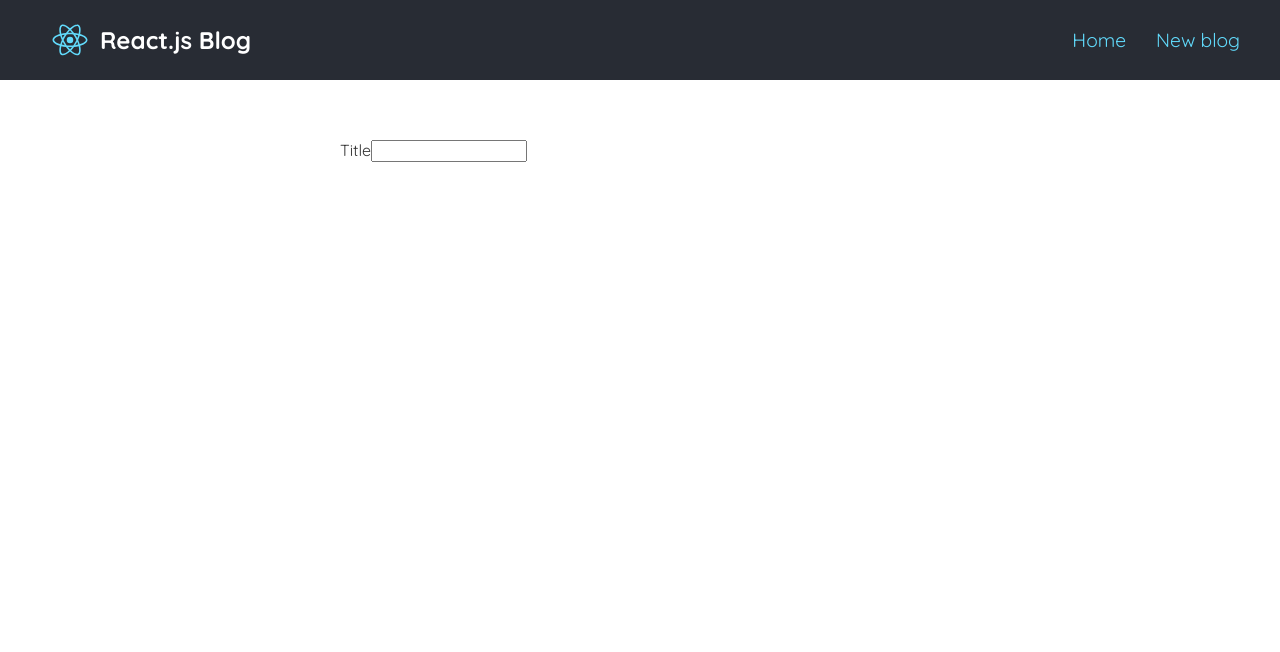
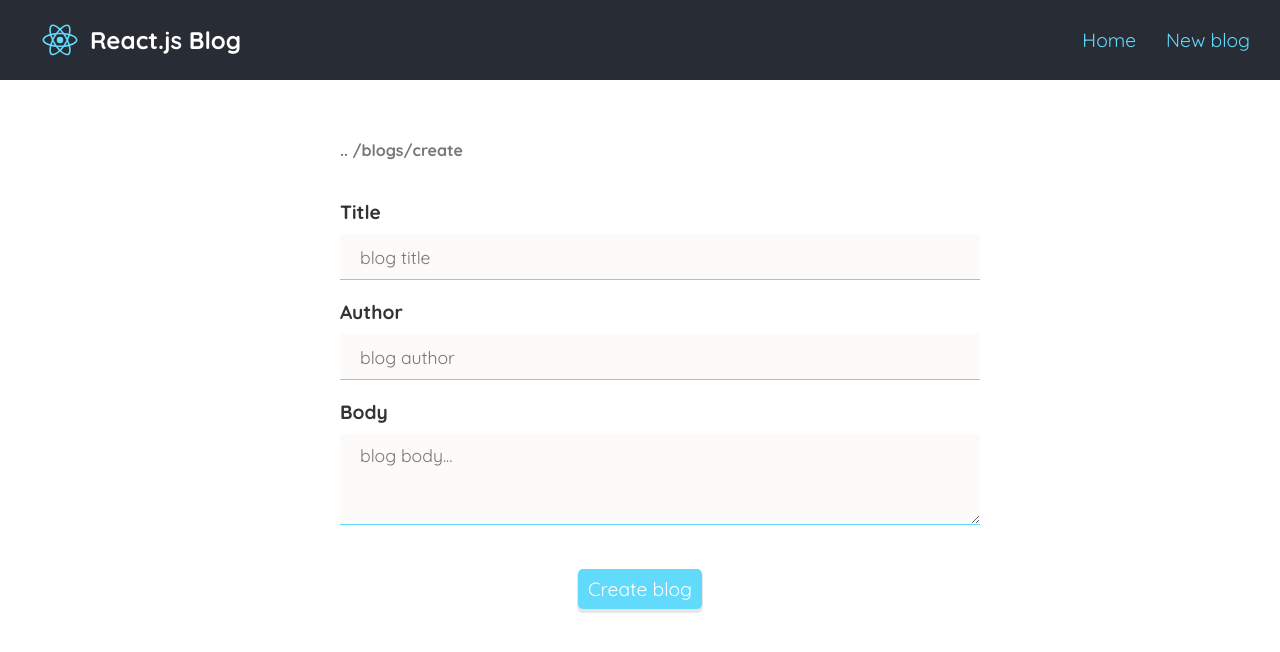
Before and after one commit to imohamedsayed/React-blog-app, a React (Create React App) app: page /create in a window 1280 px wide. Shown: the top 652 px of the page. Built offline with nearby package versions, Linux system fonts and the light colour scheme.

Commit message:
Create and delete bolgs and 404 page

```diff
--- a/data/db.json
+++ b/data/db.json
@@ -17,6 +17,18 @@
       "body": "Vue.js is a progressive JavaScript framework for building user interfaces. It emphasizes simplicity and flexibility, making it easy to integrate into projects. Vue uses a component-based architecture for building interactive web applications.",
       "author": "Mohamed",
       "id": 3
+    },
+    {
+      "title": "Laravel",
+      "author": "Sayed",
+      "body": "Laravel is a popular open-source PHP web application framework. It provides a robust and elegant way to build web applications, with features like routing, ORM, authentication, and templating, making development efficient and enjoyable.",
+      "id": 4
+    },
+    {
+      "title": "Django",
+      "author": "Sayed",
+      "body": "\nDjango is a high-level Python web framework that simplifies web development by providing pre-built components and tools. It follows the Model-View-Controller (MVC) architectural pattern, promoting clean and maintainable web application development.",
+      "id": 5
     }
   ]
 }
--- a/package.json
+++ b/package.json
@@ -11,6 +11,7 @@
     "react-dom": "^18.2.0",
     "react-router-dom": "^6.15.0",
     "react-scripts": "5.0.1",
+    "react-toastify": "^9.1.3",
     "web-vitals": "^2.1.4"
   },
   "scripts": {
--- a/src/AddBlog.js
+++ b/src/AddBlog.js
@@ -1,9 +1,89 @@
+import { useState } from "react";
+import axios from "axios";
+import { toast } from "react-toastify";
+import { useNavigate } from "react-router-dom";
 const AddBlog = () => {
+  const [title, setTitle] = useState("");
+  const [author, setAuthor] = useState("");
+  const [body, setBody] = useState("");
+  const [loading, setLoading] = useState(false);
+  const negative = useNavigate();
+
+  const addBlog = async (e) => {
+    e.preventDefault();
+
+    const blog = {
+      title,
+      author,
+      body,
+    };
+    setLoading(true);
+    try {
+      const res = await axios.post("http://localhost:8000/blogs", blog);
+
+      if (res.status === 201) {
+        toast.success("blog created successfully", {
+          autoClose: 1000,
+        });
+
+        negative("/");
+      } else {
+        toast.error("Something is wrong with your blog", {
+          autoClose: 1000,
+        });
+        console.log(res);
+      }
+    } catch (error) {
+      toast.error(error.message, {
+        autoClose: 1000,
+      });
+    }
+
+    setLoading(false);
+  };
+
   return (
     <div className="AddBlog">
-      <form>
-        <label>Title</label>
-        <input type="text" name="title" id="  " />
+      <h4 style={{ color: "#777", marginBottom: "40px" }}>.. /blogs/create</h4>
+      <form onSubmit={addBlog}>
+        <div className="form-field">
+          <label>Title</label>
+          <input
+            type="text"
+            placeholder="blog title"
+            required
+            value={title}
+            onChange={(e) => setTitle(e.target.value)}
+          />
+        </div>
+        <div className="form-field">
+          <label>Author</label>
+          <input
+            type="text"
+            placeholder="blog author"
+            required
+            value={author}
+            onChange={(e) => setAuthor(e.target.value)}
+          />
+        </div>
+        <div className="form-field">
+          <label>Body</label>
+          <textarea
+            placeholder="blog body..."
+            required
+            value={body}
+            onChange={(e) => setBody(e.target.value)}
+          ></textarea>
+        </div>
+
+        <div className="submit">
+          {!loading && <button>Create blog</button>}
+          {loading && (
+            <button disabled style={{ opacity: "0.6" }}>
+              Loading ....
+            </button>
+          )}
+        </div>
       </form>
     </div>
   );
--- a/src/App.js
+++ b/src/App.js
@@ -3,6 +3,8 @@ import Home from "./Home";
 import Blog from "./Blog";
 import AddBlog from "./AddBlog";
 import { BrowserRouter as Router, Route, Routes } from "react-router-dom";
+import { ToastContainer } from "react-toastify";
+import NotFound from "./NotFound";
 
 function App() {
   return (
@@ -14,8 +16,10 @@ function App() {
             <Route exact path="/" element={<Home />}></Route>
             <Route exact path="/create" element={<AddBlog />}></Route>
             <Route exact path="/blogs/:id" element={<Blog />}></Route>
+            <Route path="*" element={<NotFound />}></Route>
           </Routes>
         </div>
+        <ToastContainer />
       </div>
     </Router>
   );
--- a/src/Blog.js
+++ b/src/Blog.js
@@ -1,11 +1,65 @@
+import Loading from "./Loading";
+import Error from "./Error";
+
 import { useParams } from "react-router-dom";
+import useGet from "./useGet";
+import { useState } from "react";
+import { useNavigate } from "react-router-dom";
+import { toast } from "react-toastify";
+import axios from "axios";
 
 const Blog = () => {
   const { id } = useParams();
+  const navigate = useNavigate();
+  const { data: blog, isLoading, error } = useGet("blogs/" + id);
+
+  const [pending, setPending] = useState(false);
+
+  const deleteBlog = async () => {
+    setPending(true);
+    try {
+      const res = await axios.delete("http://localhost:8000/blogs/" + id);
+
+      if (res.status === 200) {
+        toast.success("Blog deleted successfully", {
+          autoClose: 1000,
+        });
+        navigate("/");
+      } else {
+        toast.error("Something went wrong, please try again", {
+          autoClose: 1500,
+        });
+      }
+    } catch (error) {
+      toast.error(error.message, {
+        autoClose: 1000,
+      });
+    }
+
+    setPending(false);
+  };
 
   return (
     <div className="blog">
-      <h1>Blog details : {id}</h1>
+      {isLoading && <Loading number={1} />}
+      {error && <Error error={error} />}
+      {blog && (
+        <div className="blog">
+          <h4 style={{ color: "#777", marginBottom: "40px" }}>
+            .. /blogs/{blog.title}
+          </h4>
+
+          <h2 className="title">{blog.title}</h2>
+          <p className="author">
+            <b>Author: </b>
+            {blog.author}
+          </p>
+          <hr />
+          <p className="body">{blog.body}</p>
+          {!pending && <button onClick={deleteBlog}>Delete</button>}
+          {pending && <button disabled>deleting ....</button>}
+        </div>
+      )}
     </div>
   );
 };
--- a/src/Home.js
+++ b/src/Home.js
@@ -29,7 +29,7 @@ const Home = () => {
       <hr />
       {error && <Error error={error} />}
       {blogs && <BlogList blogs={blogs} />}
-      {isLoading && <Loading />}
+      {isLoading && <Loading number={3} />}
     </div>
   );
 };
--- a/src/Loading.js
+++ b/src/Loading.js
@@ -1,10 +1,8 @@
-const Loading = () => {
-  return (
-    <div className="loading">
-      <div className="blog-skelton"></div>
-      <div className="blog-skelton"></div>
-    </div>
-  );
+const Loading = ({ number }) => {
+  const skeletons = Array.from({ length: number }, (_, index) => (
+    <div key={index} className="blog-skelton"></div>
+  ));
+  return <div className="loading">{skeletons}</div>;
 };
 
 export default Loading;
--- /dev/null
+++ b/src/NotFound.js
@@ -0,0 +1,14 @@
+import { Link } from "react-router-dom";
+import notfound from "./notfound.svg";
+const NotFound = () => {
+  return (
+    <div className="NotFound">
+      <img src={notfound} alt="" />
+      <h1>404 | Not Found</h1>
+      <p>That page could not be found</p>
+      <Link to="/">return to the homepage...</Link>
+    </div>
+  );
+};
+
+export default NotFound;
--- a/src/index.css
+++ b/src/index.css
@@ -22,7 +22,7 @@ nav {
   display: flex;
   align-items: center;
   justify-content: space-between;
-  padding: 10px 40px;
+  padding: 10px 30px;
   height: 60px;
 }
 nav .logo {
@@ -108,3 +108,116 @@ a:hover {
   margin: 20px 0;
   background: linear-gradient(#ececec, #efefefef);
 }
+
+/*
+  --> Blog styling
+*/
+
+.blog .title {
+  margin: 10px 0;
+  letter-spacing: 1px;
+  font-size: 2rem;
+  color: #61dafb;
+}
+.blog .author {
+  margin: 5px 0;
+}
+.blog .body {
+  margin: 15px 0;
+  font-size: 1.2rem;
+}
+
+.blog button {
+  background: crimson;
+  color: white;
+  padding: 4px 16px;
+  border: none;
+  font-size: 1rem;
+  border-radius: 5px;
+  cursor: pointer;
+  transition: all 0.3s ease;
+  opacity: 0.8;
+  &:hover {
+    opacity: 1;
+  }
+}
+
+/*
+  --> Create blog
+*/
+
+.AddBlog form .form-field {
+  margin: 20px 0;
+}
+.form-field label {
+  display: block;
+  margin-bottom: 10px;
+  font-weight: bold;
+  font-size: 1.2rem;
+}
+
+.form-field input {
+  width: 100%;
+  height: 25px;
+  background-color: #fcf7f79f;
+  border: none;
+  padding: 10px 20px;
+  font-size: 1.1rem;
+  color: #222;
+  border-bottom: 1px solid #61dafb;
+  transition: all 0.3s ease;
+}
+.form-field input:focus {
+  font-size: 1.4rem;
+  outline: none;
+}
+.form-field textarea {
+  width: 100%;
+  background-color: #fcf7f79f;
+
+  min-height: 70px;
+  padding: 10px 20px;
+  font-size: 1.1rem;
+  border: none;
+
+  color: #222;
+  border-bottom: 1px solid #61dafb;
+  transition: all 0.3s ease;
+}
+.form-field textarea:focus {
+  outline: none;
+  font-size: 1.4rem;
+}
+.submit {
+  text-align: center;
+  margin-top: 40px;
+}
+.submit button {
+  background: #61dafb;
+  color: white;
+  font-size: 1.2rem;
+  padding: 8px 10px;
+  border: none;
+  border-radius: 5px;
+  box-shadow: 0px 3px 1px 1px rgba(0, 0, 0, 0.1);
+  cursor: pointer;
+  transition: all 0.3s ease;
+}
+.submit button:hover {
+  background: #4bacc6;
+}
+
+/*
+  --> Not Found
+*/
+.NotFound {
+  text-align: center;
+}
+.NotFound img {
+  width: 500px;
+}
+.NotFound a {
+  font-size: 1rem;
+  display: inline-block;
+  margin-top: 20px;
+}
--- a/src/useGet.js
+++ b/src/useGet.js
@@ -11,9 +11,11 @@ const useGet = (endPoint) => {
       .get(`http://localhost:8000/${endPoint}`)
       .then((response) => {
         if (response.status === 200) {
-          setData(response.data);
-          setError(null);
-          setLoading(false);
+          setTimeout(() => {
+            setData(response.data);
+            setError(null);
+            setLoading(false);
+          }, 500);
         } else {
           console.log(response);
           throw Error("Could not fetch the data");
@@ -23,7 +25,6 @@ const useGet = (endPoint) => {
         setError(error.message);
         setLoading(false);
       });
-
   }, [endPoint]);
   return { data, isLoading, error };
 };
```
Also changed, not shown: src/index.js (+7 -5 lines), src/notfound.svg (added), 1 other file (tests, documents, lock files or other folders).
